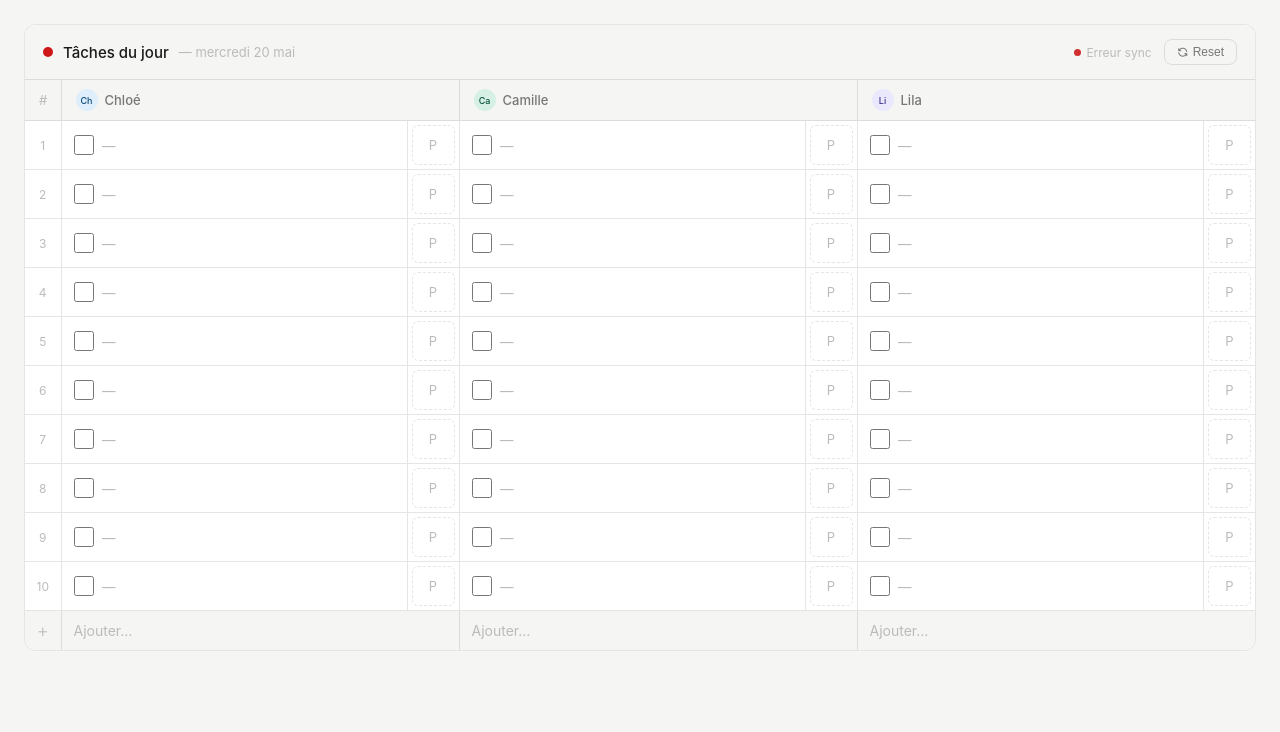
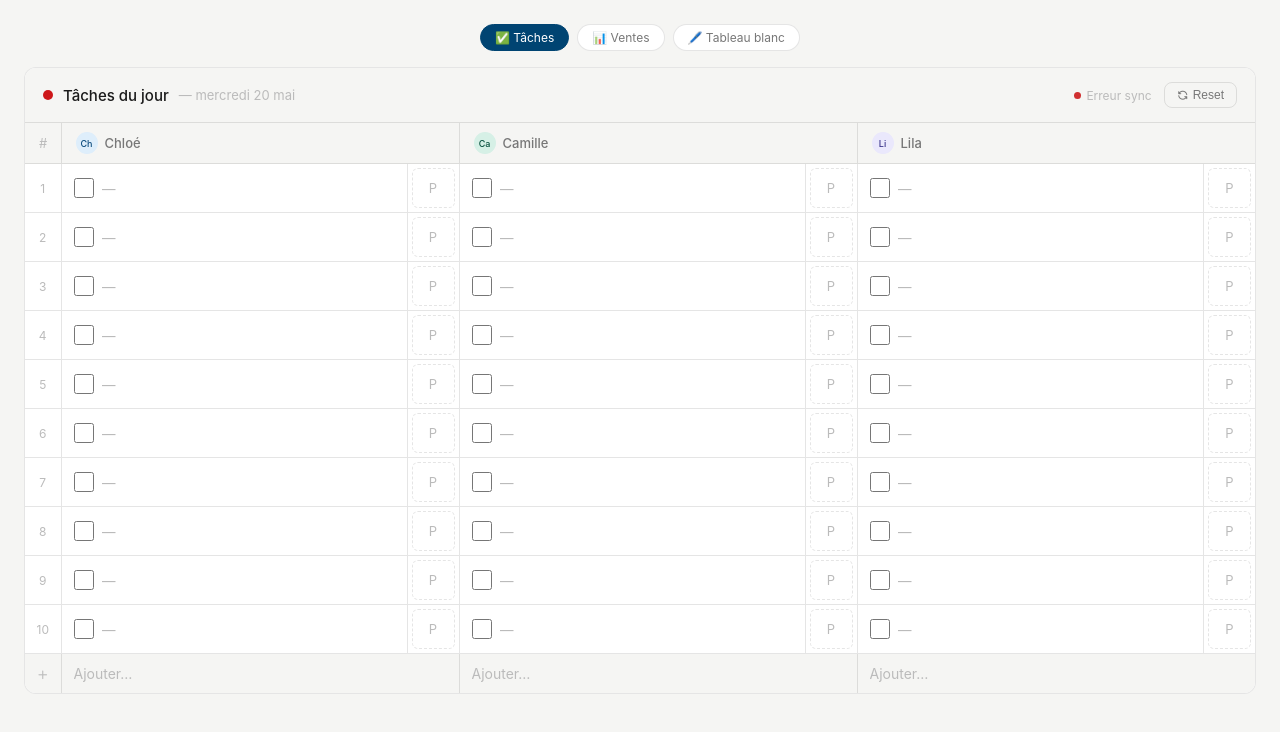
Before and after one commit to gvideira-blip/truck-agence-todo, a website: page index.html in a window 1280 px wide. Drawn offline with Linux system fonts and the light colour scheme; no server answers.

Commit message:
Update index.html

```diff
--- a/index.html
+++ b/index.html
@@ -28,6 +28,29 @@
       padding: 24px;
       color: var(--text);
     }
+
+    /* NAV */
+    .nav {
+      display: flex;
+      justify-content: center;
+      gap: 8px;
+      margin-bottom: 16px;
+    }
+    .nav a {
+      font-size: 12px;
+      color: var(--text2);
+      text-decoration: none;
+      padding: 5px 14px;
+      border: 1px solid var(--border);
+      border-radius: 20px;
+      background: var(--bg);
+      transition: all 0.15s;
+      display: flex;
+      align-items: center;
+      gap: 5px;
+    }
+    .nav a:hover { border-color: var(--blue); color: var(--blue); }
+    .nav a.active { background: var(--blue); color: #fff; border-color: var(--blue); }
 
     .wrap {
       background: var(--bg);
@@ -145,7 +168,6 @@
     .prio-btn:hover { border-color: var(--blue); }
     .prio-btn .placeholder { color: var(--text3); font-size: 13px; font-weight: 400; }
 
-    /* Modal mixte clavier + pavé */
     .modal-bg {
       position: fixed; inset: 0;
       background: rgba(0,0,0,0.4);
@@ -216,6 +238,12 @@
 <body>
 
 <div id="loader">Chargement…</div>
+
+<nav class="nav">
+  <a href="/" class="active">✅ Tâches</a>
+  <a href="/ventes.html">📊 Ventes</a>
+  <a href="/tableau-blanc.html">🖊️ Tableau blanc</a>
+</nav>
 
 <div class="wrap">
   <div class="topbar">
@@ -328,37 +356,23 @@ function save() {
   }, 700);
 }
 
-/* TRI : on construit un tableau d'index triés pour chaque colonne */
 function buildSortedIndexes() {
   const maxRows = data.length;
   const result = Array.from({length: maxRows}, () => new Array(COLS));
-
   for (let ci = 0; ci < COLS; ci++) {
-    // Construire la liste {realIndex, cell} pour cette colonne
     const entries = [];
     for (let ri = 0; ri < data.length; ri++) {
       entries.push({ ri: ri, cell: data[ri][ci] });
     }
-
-    // Catégoriser
     const withPrio = entries.filter(e => e.cell.prio !== '' && e.cell.text !== '');
     const noPrio   = entries.filter(e => e.cell.prio === '' && e.cell.text !== '');
     const empty    = entries.filter(e => e.cell.text === '');
-
-    // Trier les avec priorité
-    withPrio.sort((a, b) => {
-      const an = parseFloat(a.cell.prio);
-      const bn = parseFloat(b.cell.prio);
-      return an - bn;
-    });
-
-    // Concaténer et placer
+    withPrio.sort((a, b) => parseFloat(a.cell.prio) - parseFloat(b.cell.prio));
     const ordered = withPrio.concat(noPrio, empty);
     for (let di = 0; di < ordered.length && di < maxRows; di++) {
       result[di][ci] = ordered[di].ri;
     }
   }
-
   return result;
 }
 
@@ -401,7 +415,6 @@ function render() {
 }
 
 function resize(el) { el.style.height='auto'; el.style.height=Math.max(28,el.scrollHeight)+'px'; }
-
 function toggle(ri, ci) { data[ri][ci].done = !data[ri][ci].done; save(); render(); }
 function editText(ri, ci, val) { data[ri][ci].text = val; save(); }
 function clearCell(ri, ci) { data[ri][ci] = { text:'', done:false, prio:'' }; save(); render(); }
@@ -427,7 +440,6 @@ function resetAll() {
   save(); render();
 }
 
-/* Pavé numérique avec clavier en parallèle */
 function openKeypad(ri, ci) {
   kpTarget = { ri, ci };
   const input = document.getElementById('modal-input');
@@ -435,46 +447,31 @@ function openKeypad(ri, ci) {
   document.getElementById('modal-bg').classList.add('open');
   setTimeout(() => input.focus(), 50);
 }
-
-function closeKeypadIfBg(e) {
-  if (e.target.id === 'modal-bg') closeKeypad();
-}
-
-function closeKeypad() {
-  kpTarget = null;
-  document.getElementById('modal-bg').classList.remove('open');
-}
-
+function closeKeypadIfBg(e) { if (e.target.id === 'modal-bg') closeKeypad(); }
+function closeKeypad() { kpTarget = null; document.getElementById('modal-bg').classList.remove('open'); }
 function kpType(val) {
-  // Filtre : que des chiffres
   const clean = val.replace(/[^0-9]/g, '').slice(0, 4);
   document.getElementById('modal-input').value = clean;
 }
-
 function kpKeydown(e) {
   if (e.key === 'Enter') { e.preventDefault(); kpOk(); }
   else if (e.key === 'Escape') { e.preventDefault(); closeKeypad(); }
 }
-
 function kpAdd(digit) {
   const input = document.getElementById('modal-input');
   if (input.value.length >= 4) return;
   input.value = input.value + digit;
 }
-
 function kpDel() {
   const input = document.getElementById('modal-input');
   input.value = input.value.slice(0, -1);
 }
-
 function kpOk() {
   if (!kpTarget) return;
   const { ri, ci } = kpTarget;
   const val = document.getElementById('modal-input').value;
   data[ri][ci].prio = val;
-  save();
-  closeKeypad();
-  render();
+  save(); closeKeypad(); render();
 }
 
 document.getElementById('tdate').textContent =
```
